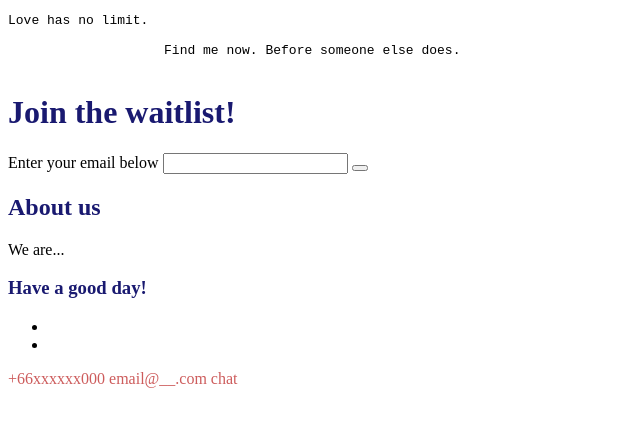
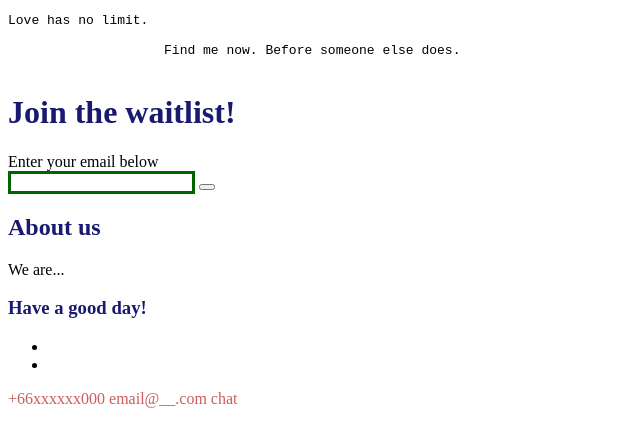
Before and after one commit to my-coding-tasks/Dating_App_Simulation, a plain HTML site: page index.html in a window 1280 px wide. Shown: the whole page, without its empty margins (0-640 px from the left). Drawn offline with Linux system fonts and the light colour scheme.

Commit message:
Update index.html

```diff
--- a/index.html
+++ b/index.html
@@ -11,6 +11,10 @@
             h1, h2, h3 {
                 color: midnightblue;
             }
+            input {
+            border-width: 3px;
+            border-style: solid;
+            border-color: darkgreen;
         </style>
     </head>
     <body>
@@ -22,7 +26,7 @@
         </header>
         <main>
             <h1>Join the waitlist!</h1>
-            <label for="">Enter your email below</label>
+            <label for="">Enter your email below</label><br>
             <input type="email" id="" value="">
             <button onclick="#"></button>
             <h2>About us</h2>
```
